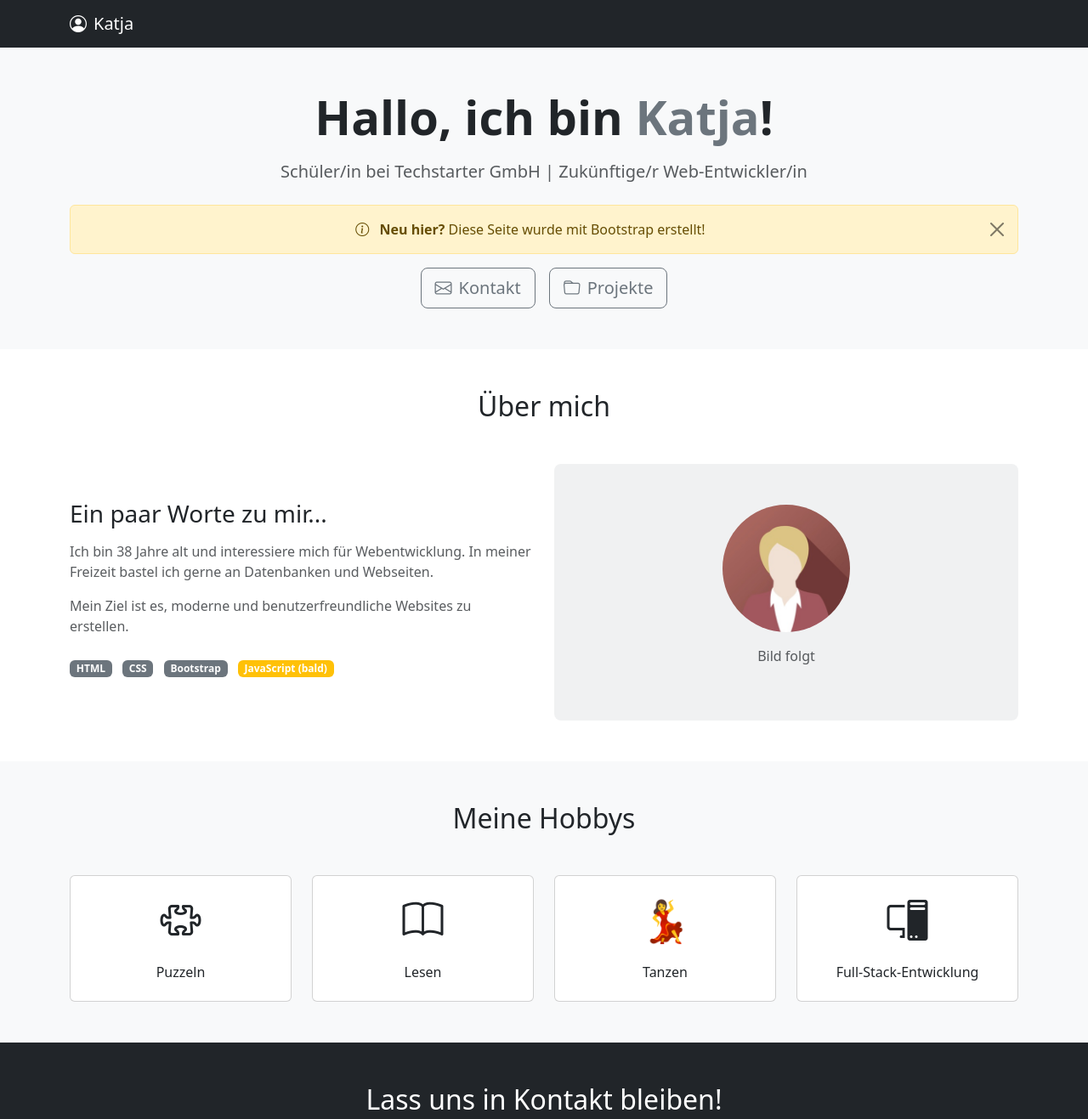
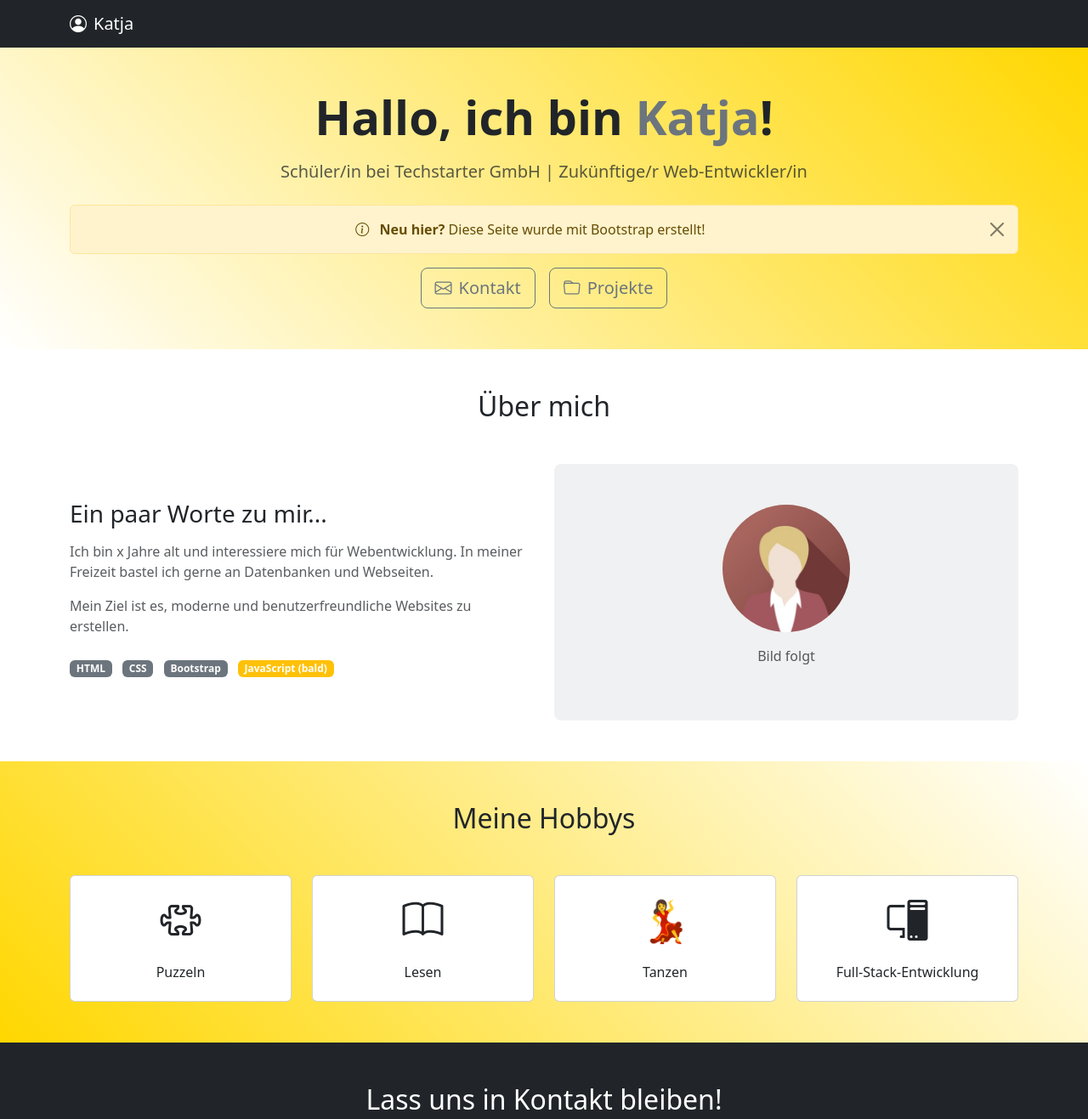
Before and after one commit to BoyKa73/frameworkbootstrap, a plain HTML site: page index.html in a window 1280 px wide. Shown: the top 1317 px of the page at 85% size. Drawn offline with nearby package versions, Linux system fonts and the light colour scheme.

Commit message:
changed some colours

```diff
--- a/index.html
+++ b/index.html
@@ -37,7 +37,7 @@
         </a>
     </div>
 </nav>
-<section class="bg-light py-5">
+<section style="background: linear-gradient(45deg, white 0%, #ffd700 100%);" class="py-5">
     <div class="container text-center">
 <!-- Überschrift -->
         <h1 class="display-4 fw-bold mb-3">
@@ -75,7 +75,7 @@
             <div class="col-md-6 mb-4 mb-md-0">
                 <h3 class="mb-3">Ein paar Worte zu mir...</h3>
                 <p class="text-muted">
-                    Ich bin 38 Jahre alt und interessiere mich für Webentwicklung.
+                    Ich bin x Jahre alt und interessiere mich für Webentwicklung.
                     In meiner Freizeit bastel ich gerne an Datenbanken und Webseiten.
                 </p>
                 <p class="text-muted">
@@ -98,7 +98,7 @@
     </div>
 </section>
 
-<section class="py-5 bg-light">
+<section style="background: linear-gradient(45deg, #ffd700 0%, white 100%);" class="py-5">
                     <div class="container">
                         <h2 class="text-center mb-5">Meine Hobbys</h2>
                         <div class="row g-4">
```
